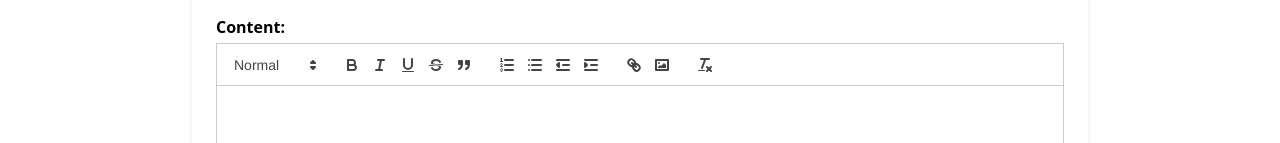
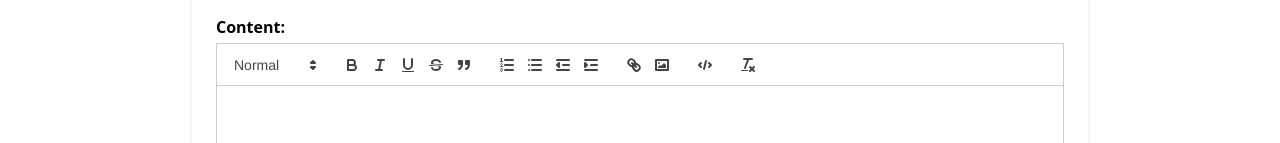
Before and after one commit to ELal3k/GreekDevs, a React (Vite) app in the folder client/: page /edit in a window 1280 px wide. Shown: the part 211-354 px from the top of the page. Built offline with nearby package versions, Linux system fonts and the light colour scheme.

Commit message:
installed highlight.js

```diff
--- a/client/package.json
+++ b/client/package.json
@@ -13,6 +13,7 @@
     "@tailwindcss/typography": "^0.5.15",
     "axios": "^1.7.7",
     "dompurify": "^3.1.7",
+    "highlight.js": "^11.10.0",
     "markdown-it": "^14.1.0",
     "react": "^18.3.1",
     "react-dom": "^18.3.1",
--- a/client/src/pages/createArticlePage.jsx
+++ b/client/src/pages/createArticlePage.jsx
@@ -23,6 +23,7 @@ export default function CreateArticle() {
         { indent: "+1" },
       ],
       ["link", "image"],
+      ["code-block"],
       ["clean"],
     ],
   }
```
Also changed, not shown: 1 other file (tests, documents, lock files or other folders).
